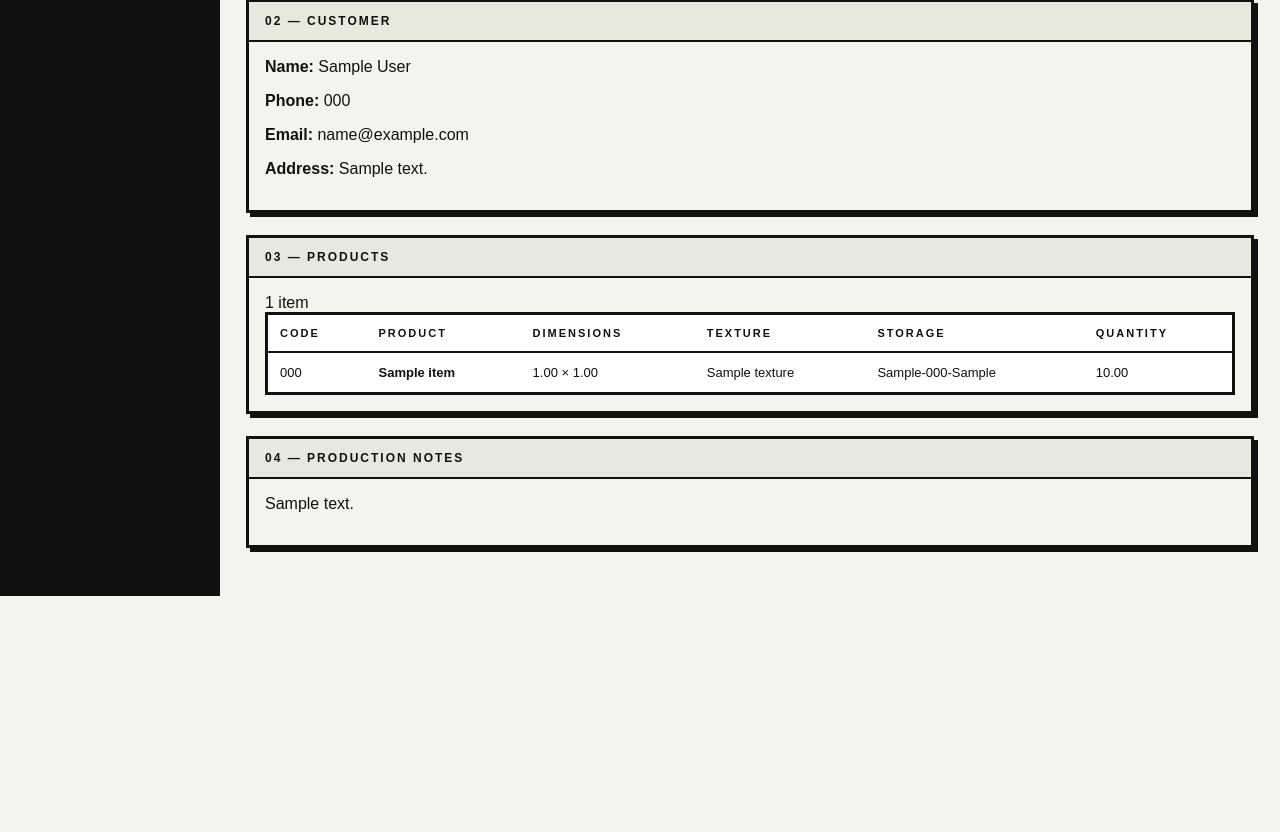
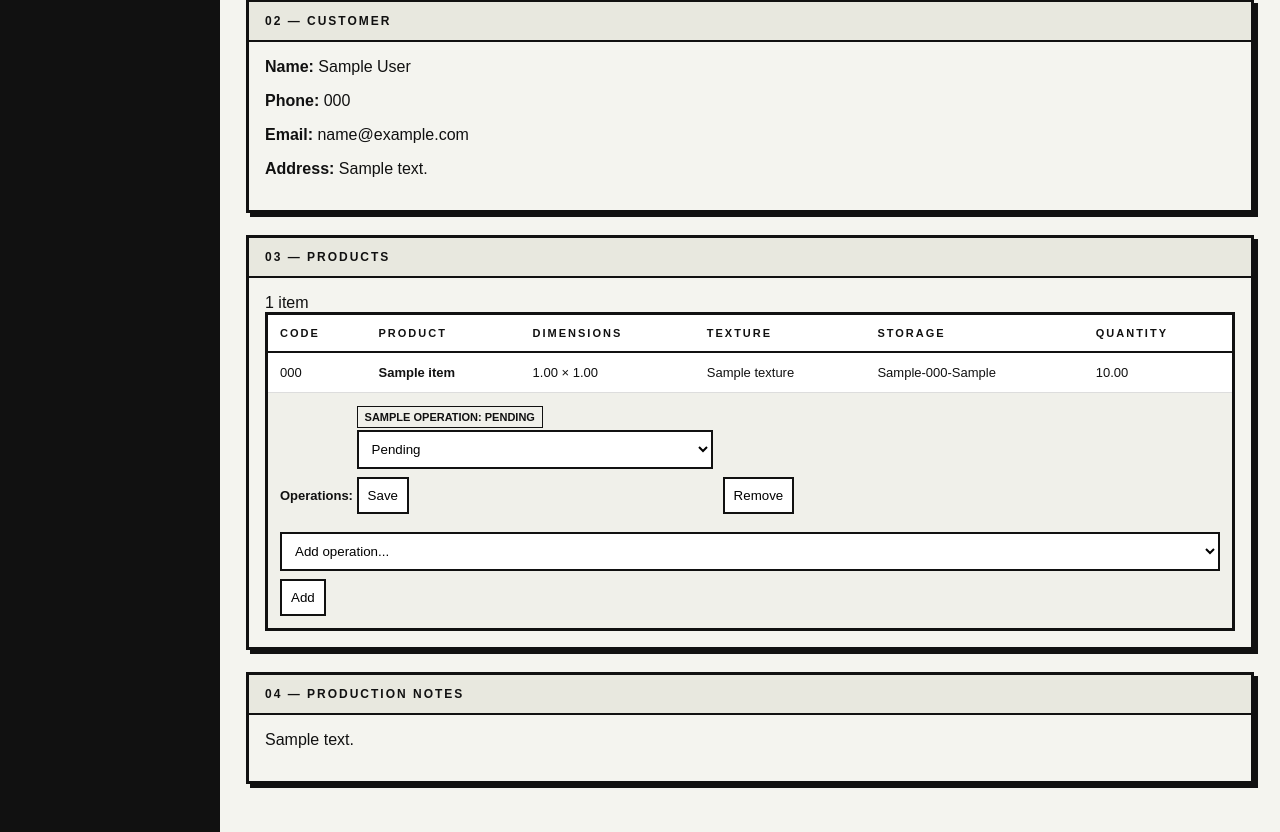
Before and after one commit to Kliurka/product_db_web, a Django app: page /production/000/ in a window 1280 px wide. Shown: the part 592-1424 px from the top of the page. Before the commit the page ends 1188 px from the top, so only its background shows below. Run offline with Django 5.2, Linux system fonts and the light colour scheme; a user stored in the database is signed in; data comes from the database, SQL or seed files in the repository; tables that the repository leaves empty hold one stand-in row (values such as "Sample post").

Commit message:
Add item operations to production detail

```diff
--- a/inventory/templates/inventory/production_detail.html
+++ b/inventory/templates/inventory/production_detail.html
@@ -175,6 +175,70 @@
 
                         <td>{{ item.quantity }}</td>
                     </tr>
+
+                    <tr>
+                        <td colspan="6">
+                            <strong>Operations:</strong>
+
+                            {% for item_operation in item.production_operations.all %}
+                                <form
+                                    method="post"
+                                    action="{% url 'production_operation_status' order.order_code item_operation.id %}"
+                                    style="display:inline-block; margin:4px 6px 4px 0;"
+                                >
+                                    {% csrf_token %}
+
+                                    <span class="status {{ item_operation.status }}">
+                                        {{ item_operation.operation.name }}:
+                                        {{ item_operation.get_status_display }}
+                                    </span>
+
+                                    <select name="status">
+                                        {% for value, label in item_operation.OPERATION_STATUS %}
+                                            <option value="{{ value }}" {% if item_operation.status == value %}selected{% endif %}>
+                                                {{ label }}
+                                            </option>
+                                        {% endfor %}
+                                    </select>
+
+                                    <button type="submit">Save</button>
+                                </form>
+
+                                {% if request.user.profile.role.name == "admin" or request.user.profile.role.name == "manager" %}
+                                    <form
+                                        method="post"
+                                        action="{% url 'production_operation_remove' order.order_code item_operation.id %}"
+                                        style="display:inline-block;"
+                                        onsubmit="return confirm('Remove this operation?');"
+                                    >
+                                        {% csrf_token %}
+                                        <button type="submit">Remove</button>
+                                    </form>
+                                {% endif %}
+                            {% empty %}
+                                <span>No operations assigned.</span>
+                            {% endfor %}
+
+                            <form
+                                method="post"
+                                action="{% url 'production_operation_add' order.order_code item.id %}"
+                                style="margin-top:8px;"
+                            >
+                                {% csrf_token %}
+
+                                <select name="operation_id" required>
+                                    <option value="">Add operation...</option>
+                                    {% for operation in available_operations %}
+                                        <option value="{{ operation.id }}">
+                                            {{ operation.name }}
+                                        </option>
+                                    {% endfor %}
+                                </select>
+
+                                <button type="submit">Add</button>
+                            </form>
+                        </td>
+                    </tr>
                 {% empty %}
                     <tr>
                         <td colspan="6">
```
